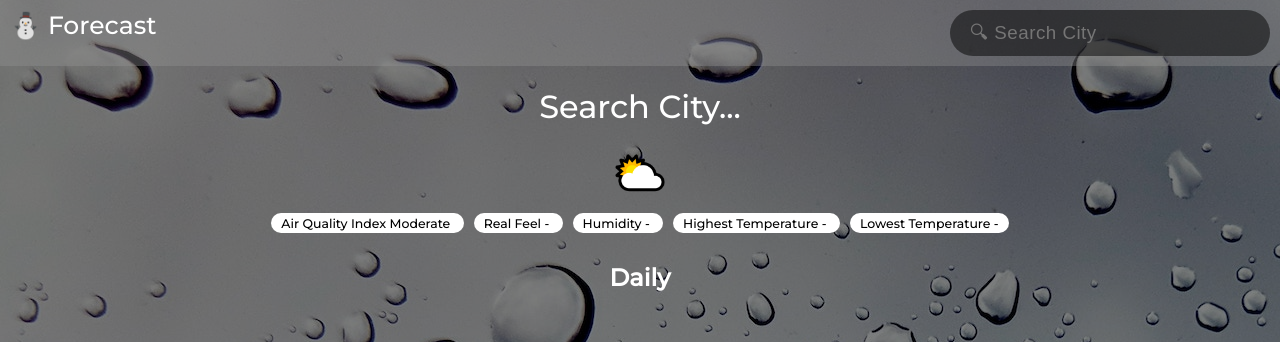
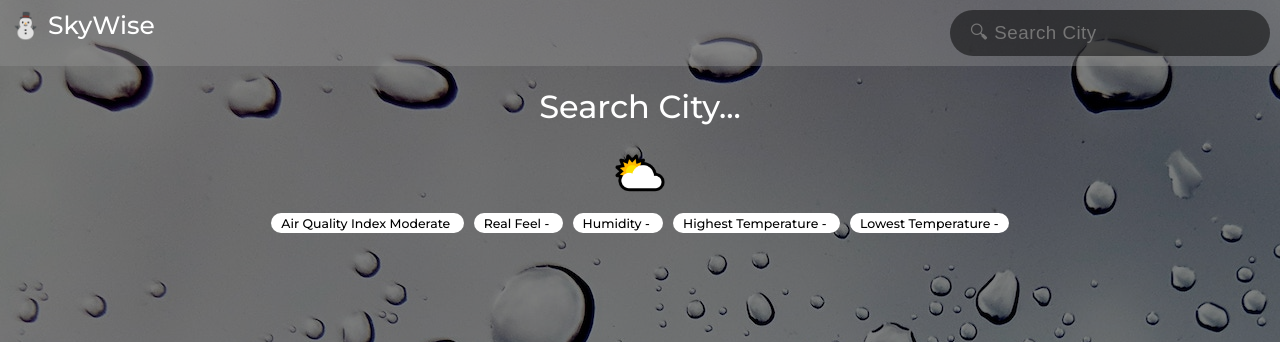
Before and after one commit to hazalsaygili/ida-hazal-weather-forecast-site, a plain HTML site: page index.html in a window 1280 px wide. Shown: the top 342 px of the page. Drawn offline with Linux system fonts and the light colour scheme.

Commit message:
change name

```diff
--- a/index.html
+++ b/index.html
@@ -14,7 +14,7 @@
   </head>
   <body>
     <ul class="navbar">
-      <li style="float: left; margin-left: -10px;" class="forecast"><a class="repo-link" href="https://github.com/hazalsaygili/ida-hazal-weather-forecast-site">⛄ Forecast</a></li>
+      <li style="float: left; margin-left: -10px;" class="forecast"><a class="repo-link" href="https://github.com/hazalsaygili/ida-hazal-weather-forecast-site">⛄ SkyWise</a></li>
       <li><input spellcheck="false" class="search-city" id="searchCity" type="text" autocomplete="off" placeholder="🔍︎ Search City"></li>
     </ul>
 
@@ -58,7 +58,7 @@
       </span>
     </div>
     <div class="daily-forecast">
-      <h2 class="daily-forecast-label">Daily</h2>
+      <!-- <h2 class="daily-forecast-label">Daily</h2> -->
     <script src="scripts/index-page.js"></script>
   </body>
 </html>
```
